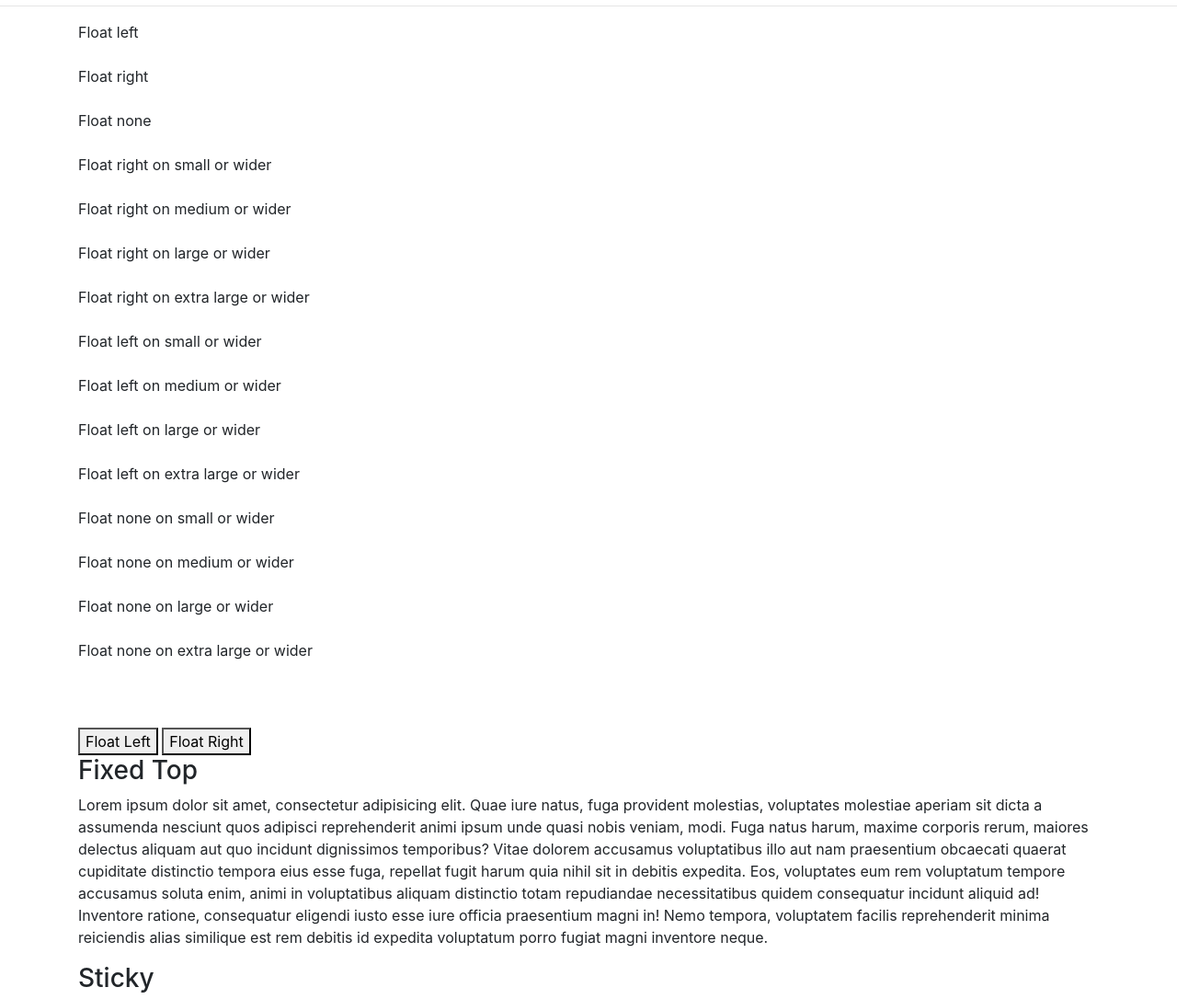
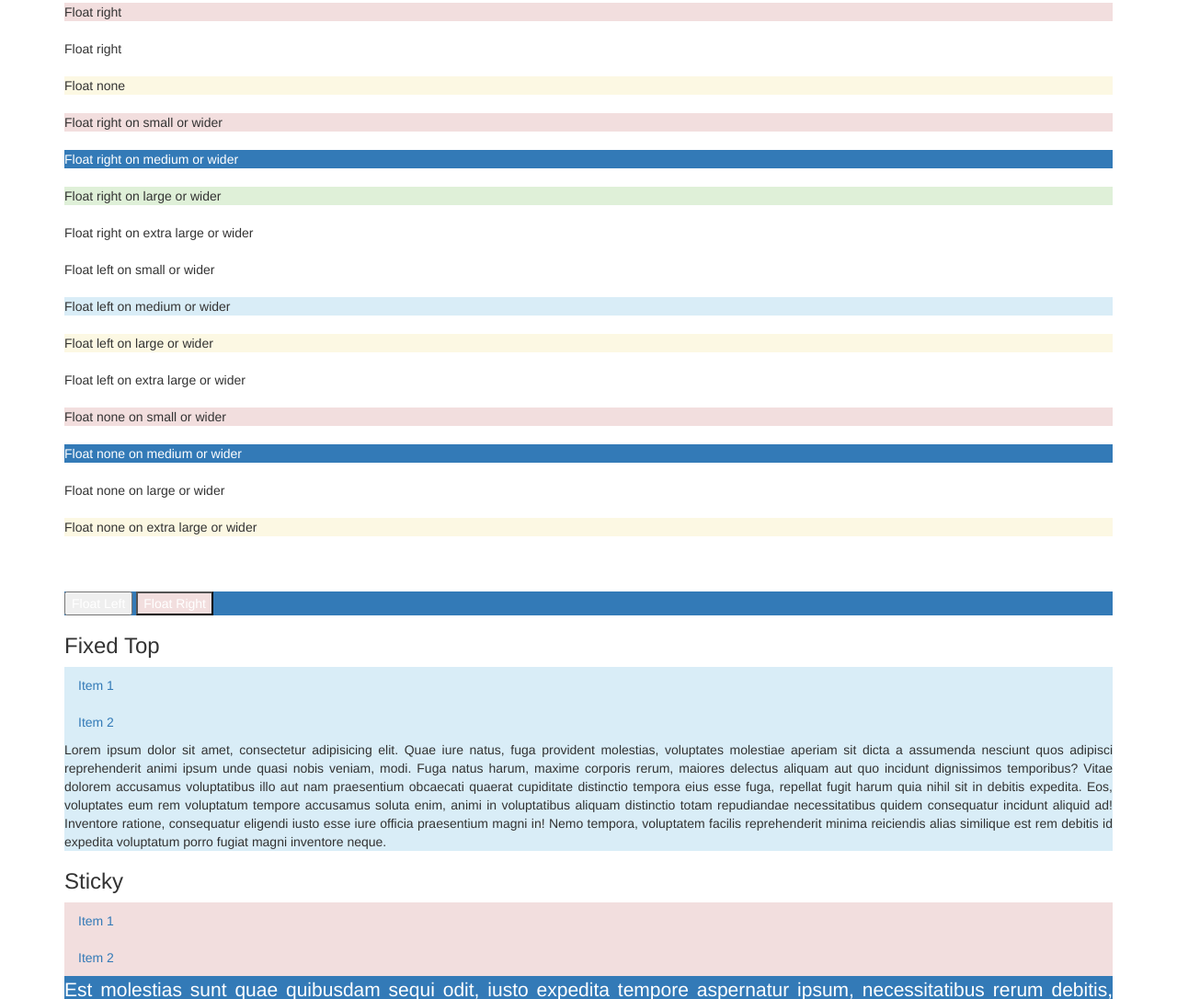
Before and after one commit to mohamedelaraby/bootstrap-playaround, a plain HTML site: page resources/2_4_floats_position.html in a window 1280 px wide. Shown: the part 182-1268 px from the top of the page at 92% size. Drawn offline with nearby package versions, Linux system fonts and the light colour scheme.

Commit message:
Float and Fixing positions

```diff
--- a/resources/2_4_floats_position.html
+++ b/resources/2_4_floats_position.html
@@ -5,8 +5,10 @@
     <meta charset="UTF-8">
     <meta name="viewport" content="width=device-width, initial-scale=1.0">
     <meta http-equiv="X-UA-Compatible" content="ie=edge">
-    <link rel="stylesheet" href="https://stackpath.bootstrapcdn.com/bootstrap/4.1.1/css/bootstrap.min.css" integrity="sha384-WskhaSGFgHYWDcbwN70/dfYBj47jz9qbsMId/iRN3ewGhXQFZCSftd1LZCfmhktB"
-        crossorigin="anonymous">
+    <!--link rel="stylesheet" href="https://stackpath.bootstrapcdn.com/bootstrap/4.1.1/css/bootstrap.min.css" integrity="sha384-WskhaSGFgHYWDcbwN70/dfYBj47jz9qbsMId/iRN3ewGhXQFZCSftd1LZCfmhktB"
+        crossorigin="anonymous"-->
+
+    <link rel="stylesheet"href="/resources/css/node_modules/bootstrap/dist/css/bootstrap.min.css"/>
 
     <title>Bootstrap Sandbox</title>
 </head>
@@ -88,54 +90,68 @@
         <!--##################START HERE###################-->
 
         <!-- FLOATS -->
-        <div>Float left</div>
+        <div class=" float-left bg-primary ">Float left</div>
         <br>
-        <div>Float right</div>
+        <div class=" float-right bg-danger ">Float right</div>
         <br>
-        <div>Float none</div>
+        <div class=" float-none d-inline-block bg-secondary ">Float right</div>
+        <br>
+        <div class=" float-none d-inline-block bg-warning ">Float none</div>
         <br>
 
         <!-- RESPONSIVE FLOATS -->
-        <div>Float right on small or wider</div>
+        <div class=" d-inline-block bg-danger float-sm-right ">Float right on small or wider</div>
         <br>
-        <div>Float right on medium or wider</div>
+        <div class=" d-inline bg-primary float-md-right ">Float right on medium or wider</div>
         <br>
-        <div>Float right on large or wider</div>
+        <div class=" d-inline-block bg-success float-lg-right  ">Float right on large or wider</div>
         <br>
-        <div>Float right on extra large or wider</div>
+        <div class=" d-inline-block bg-dark float-xl-right ">Float right on extra large or wider</div>
         <br>
 
-        <div>Float left on small or wider</div>
+        <div class="d-inline-block bg-white float-sm-left">Float left on small or wider</div>
         <br>
-        <div>Float left on medium or wider</div>
+        <div class="d-inline-block bg-info float-md-left  ">Float left on medium or wider</div>
         <br>
-        <div>Float left on large or wider</div>
+        <div class="d-inline bg-warning float-lg-left">Float left on large or wider</div>
         <br>
-        <div>Float left on extra large or wider</div>
+        <div class=" d-inline-block bg-secondary float-xl-left">Float left on extra large or wider</div>
         <br>
 
-        <div>Float none on small or wider</div>
+        <div class=" d-inline-block bg-danger float-sm-none ">Float none on small or wider</div>
         <br>
-        <div>Float none on medium or wider</div>
+        <div class=" d-inline-block bg-primary float-md-none ">Float none on medium or wider</div>
         <br>
-        <div>Float none on large or wider</div>
+        <div class=" d-inline-block bg-secondary float-lg-none">Float none on large or wider</div>
         <br>
-        <div>Float none on extra large or wider</div>
+        <div class=" d-inline  bg-warning float-xl-none">Float none on extra large or wider</div>
         <br>
 
         <br>
         <br>
 
         <!-- CLEARFIX -->
-        <div>
-            <button>Float Left</button>
-            <button>Float Right</button>
+        <div class="bg-primary clearfix">
+            <button class="  bg-secondary float-left ">Float Left</button>
+            <button class="  bg-danger float-right">Float Right</button>
         </div>
 
         <!-- FIXED TOP -->
         <h3>Fixed Top</h3>
 
-        <p>Lorem ipsum dolor sit amet, consectetur adipisicing elit. Quae iure natus, fuga provident molestias, voluptates molestiae
+
+        <nav class="nav bg-info">
+            <li class="nav-item">
+                <a class="nav-link active" href="#">Item 1</a>
+            </li>
+            <li class="nav-item">
+                <a class="nav-link disabled" href="#" tabindex="-1" aria-disabled="true">Item 2</a>
+            </li>
+        </nav>
+
+
+
+        <p class="bg-info text-justify font-italic">Lorem ipsum dolor sit amet, consectetur adipisicing elit. Quae iure natus, fuga provident molestias, voluptates molestiae
             aperiam sit dicta a assumenda nesciunt quos adipisci reprehenderit animi ipsum unde quasi nobis veniam, modi.
             Fuga natus harum, maxime corporis rerum, maiores delectus aliquam aut quo incidunt dignissimos temporibus? Vitae
             dolorem accusamus voluptatibus illo aut nam praesentium obcaecati quaerat cupiditate distinctio tempora eius
@@ -146,9 +162,18 @@
             porro fugiat magni inventore neque. </p>
 
         <!-- FIXED STICKY -->
-        <h3>Sticky</h3>
+        <h3 class=" sticky-top">Sticky</h3>
 
-        <p>Est molestias sunt quae quibusdam sequi odit, iusto expedita tempore aspernatur ipsum, necessitatibus rerum debitis,
+        <nav class="nav bg-danger sticky-top">
+            <li class="nav-item">
+                <a class="nav-link active" href="#">Item 1</a>
+            </li>
+            <li class="nav-item">
+                <a class="nav-link disabled" href="#" tabindex="-1" aria-disabled="true">Item 2</a>
+            </li>
+        </nav>
+
+        <p class=" bg-primary lead text-justify ">Est molestias sunt quae quibusdam sequi odit, iusto expedita tempore aspernatur ipsum, necessitatibus rerum debitis,
             harum, voluptatibus dolorem. Reprehenderit ex aperiam tempore. Cumque ut iste ullam non pariatur, qui architecto,
             commodi illo praesentium debitis similique, molestiae harum distinctio inventore incidunt enim atque repudiandae
             eius molestias exercitationem tempore odio dignissimos iusto officia. Libero quasi dicta quos est eveniet magni
@@ -178,6 +203,10 @@
         <!-- FIXED BOTTOM -->
         <h3>Fixed Bottom</h3>
 
+        <blockquote class=" fixed-bottom bg-secondary blockquote">
+            <p class="mb-0">footer</p>
+            <footer class="blockquote-footer">Footer</footer>
+        </blockquote>
     </div>
     <!-- ./container -->
     <div style="margin-top:500px;"></div>
```
Also changed, not shown: resources/2_3_text_alignment_display.html (+1 -4 lines).
